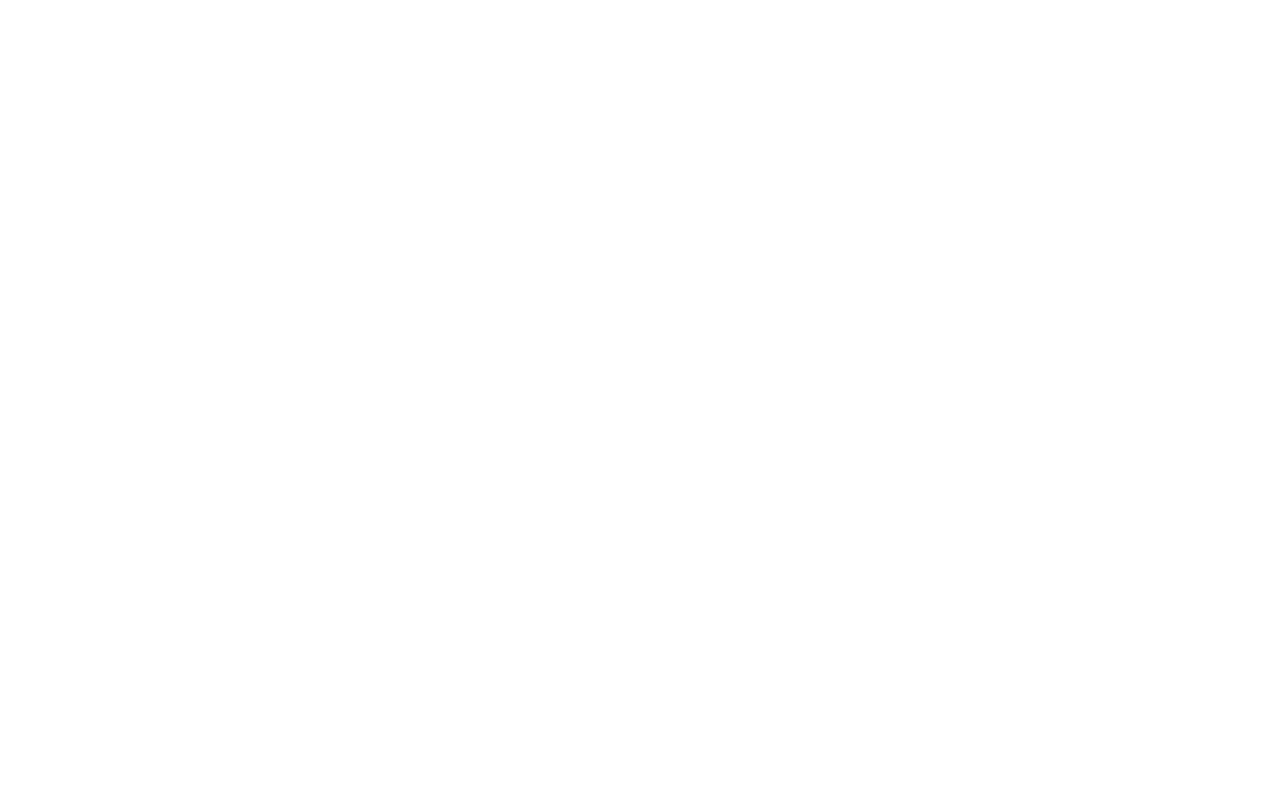
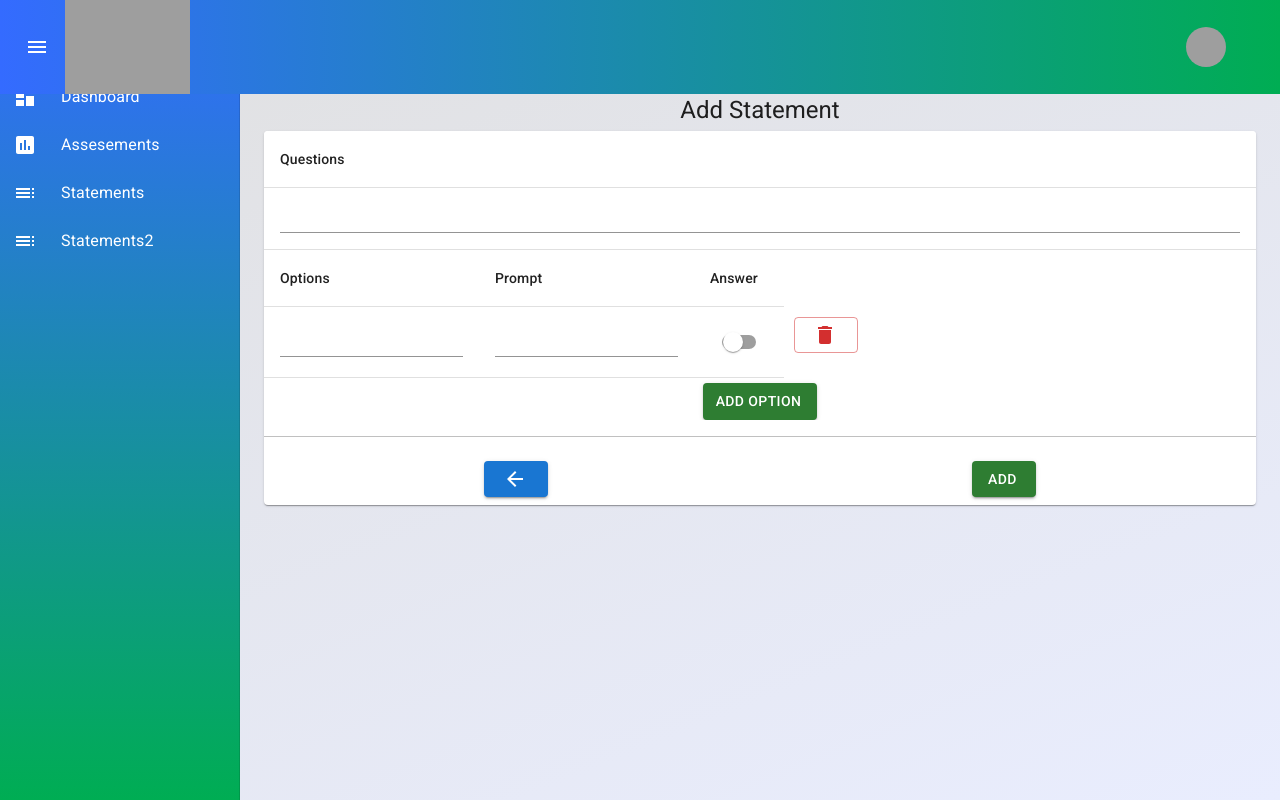
Before and after one commit to shailesh-22/spif, a React (Create React App) app: page /addData in a window 1280 px wide. Before the commit this address had no page. Built offline with nearby package versions, Linux system fonts and the light colour scheme; sample sign-in values are in the browser's storage; grey boxes are pictures that could not be loaded; a web font is replaced by a local one.

Commit message:
add slide component updated

```diff
--- a/src/App.js
+++ b/src/App.js
@@ -20,6 +20,8 @@
 import Sample from './components/pages/Settings/Sample';
 import Register2 from './components/Registration/Register2';
 import UpdateData from './components/pages/Settings/UpdateData';
+import AddData from './components/pages/Settings/AddData';
+import Add from './components/pages/Settings/Add';
 
 function App() {
 
@@ -39,6 +41,7 @@
         <Route path="/navbar" exact element={<Protected  ><Navbar/></Protected> }></Route>
         <Route path="/dashboard" element={<Protected  > <Dashboard /> </Protected>} />
         <Route path="/register2" element={<Protected> <Register2 /> </Protected>} />
+        <Route path="/addData" element={<Protected> <AddData /> </Protected>} />
         <Route path="/register" element={<Protected> <Register /> </Protected>} />
         <Route path="/terms_conditions" element={<Protected>  <TermsConditions/> </Protected>} />
         <Route path="/assessment-test" element={<Protected> <AssessmentTest/> </Protected>} />
@@ -47,6 +50,8 @@
         <Route path="/admin-statement" element={<Protected> <AdminStatement/> </Protected>} />
         <Route path="/edit-data/:sStatementID" element={<Protected> <EditData/> </Protected> } />
         <Route path="/updatedata/:sStatementID" element={<Protected> <UpdateData/> </Protected> } />
+        <Route path='/add' element={ <Add/> } />
+
       </Routes>
       </BrowserRouter>
     </div>
--- /dev/null
+++ b/src/components/pages/Settings/Add.jsx
@@ -0,0 +1,50 @@
+import React, { useState } from 'react';
+import { Button, TextField } from "@mui/material";
+
+function Add() {
+  const [inputs, setInputs] = useState(['']);
+
+  const handleAddInput = () => {
+    setInputs([...inputs, '']);
+  };
+
+  const handleRemoveInput = (index) => {
+    const newInputs = [...inputs];
+    newInputs.splice(index, 1);
+    setInputs(newInputs);
+  };
+
+  const handleInputChange = (event, index) => {
+    const newInputs = [...inputs];
+    newInputs[index] = event.target.value;
+    setInputs(newInputs);
+  };
+
+  return (
+    <div>
+      {inputs.map((input, index) => (
+        <div key={index}>
+          <TextField
+            value={input}
+            onChange={(event) => handleInputChange(event, index)}
+            variant="outlined"
+            margin="normal"
+            label={`Input ${index + 1}`}
+          />
+          <Button
+            variant="contained"
+            color="secondary"
+            onClick={() => handleRemoveInput(index)}
+          >
+            Remove Input
+          </Button>
+        </div>
+      ))}
+      <Button variant="contained" color="primary" onClick={handleAddInput}>
+        Add Input
+      </Button>
+    </div>
+  );
+}
+
+export default Add;
--- a/src/components/pages/Settings/AddData.jsx
+++ b/src/components/pages/Settings/AddData.jsx
@@ -1,6 +1,5 @@
 import React, { useState } from 'react'
-import { Box, Paper, Switch, Button, IconButton, Typography } from "@mui/material";
-import CloseIcon from '@mui/icons-material/Close';
+import { Box, Paper, Switch, Button, Typography } from "@mui/material";
 import Table from "@mui/material/Table";
 import TableBody from "@mui/material/TableBody";
 import TableCell from "@mui/material/TableCell";
@@ -8,9 +7,14 @@
 import TableHead from "@mui/material/TableHead";
 import TextField from '@mui/material/TextField';
 import TableRow from "@mui/material/TableRow";
-import { addUser, getUser } from '../../../service/api';
-import { useNavigate } from 'react-router-dom';
+import { addUser } from '../../../service/api';
+import { Link } from 'react-router-dom';
 import Swal from 'sweetalert2';
+import Navbar from "../../Menubar/Navbar";
+import Sidenav from "../../Menubar/Sidenav";
+import ArrowBackIcon from '@mui/icons-material/ArrowBack';
+import DeleteIcon from '@mui/icons-material/Delete';
+
 
 const initialValues = {
   sDescription: '',
@@ -24,11 +28,20 @@
   ]
 }
 
-export default function AddData({ CloseEvent }) {
-
-  const navigate = useNavigate();
+export default function AddData() {
 
   const [user, setUser] = useState(initialValues);
+  const [inputs, setInputs] = useState(['']);
+
+  const handleAddInput = () => {
+    setInputs([...inputs, '']);
+  };
+
+  const handleRemoveInput = (index) => {
+    const newInputs = [...inputs];
+    newInputs.splice(index, 1);
+    setInputs(newInputs);
+  };
 
   const onValueChange = (e) => {
     setUser({ ...user, [e.target.name]: e.target.value })
@@ -39,67 +52,44 @@
 
   const addUserDetails = async () => {
     await addUser(user)
-    CloseEvent()
+
     Swal.fire("Added!", "Statement has been added.", "success")
     window.location.reload();
+
   };
 
 
   return (
-    <>
-      <Box />
+
+    <div className="bgcolor">
+    <Navbar />
+    <Box height={70} />
+    <Box sx={{ display: "flex" }}>
+      <Sidenav />
+
+      <Box component="main" sx={{ flexGrow: 1, p: 3 }}>
+
+      <Box style={{ paddingBottom: "5px" }}>
               <Typography variant='h5' align="center" >
                 Add Statement
               </Typography>
-      <IconButton
-        style={{ position: "absolute", top: "0", right: "0" }}
-        onClick={CloseEvent}
-      >
-        <CloseIcon />
-      </IconButton>
-
-      <Paper sx={{ width: "100%", overflow: "hidden", width: "1300px" }}>
-        <TableContainer >
+      </Box>
 
 
-          <Table stickyHeader aria-label="sticky table">
-
-            <TableHead>
-              <TableRow>
-                <TableCell align="left">Questions</TableCell>
-              </TableRow>
-            </TableHead>
-
-            <TableBody>
-              <TableRow
-                hover
-                role="checkbox"
-                tabIndex={-1}
-              >
-                <TableCell align="left">  <TextField fullWidth onChange={(e) => onValueChange(e)} name='sDescription' id='outlined basic' variant='standard' size='small' sx={{ minWidth: 'auto' }} />  </TableCell>
-
-              </TableRow>
-
-            </TableBody>
-
-          </Table>
-
-
+      <Paper sx={{ width: "100%", overflow: "hidden" }}>
+              <TableContainer >
                 <Table stickyHeader aria-label="sticky table">
                   <TableHead>
+                    {/* <TableHead style={{display:'flex', alignItems:'center'}}>Update Statement</TableHead> */}
+
                     <TableRow>
 
                       {/* <TableCell align="left">Q.No</TableCell> */}
-
-                <TableCell align="left"> Options</TableCell>
-                <TableCell align="left"> Prompt</TableCell>
-                <TableCell align="left">Answer </TableCell>
-
+                      <TableCell align="left">Questions</TableCell>
 
                     </TableRow>
                   </TableHead>
                   <TableBody>
-
 
                     <TableRow
                       hover
@@ -107,33 +97,78 @@
                       tabIndex={-1}
 
                     >
-                <TableCell align="left">  <TextField onChange={(e) => onValueChange(e)} name='text' id='outlined basic' variant='standard' size='small' sx={{ minWidth: 'auto' }} />  </TableCell>
-                <TableCell align="left">  <TextField onChange={(e) => onValueChange(e)} name='isPrompt' id='outlined basic' variant='standard' size='small' sx={{ minWidth: 'auto' }} />    </TableCell>
-                <TableCell align="left">   <Switch onChange={(e) => onValueChange(e)} name="isAnswer" />   </TableCell>
 
-                <TableCell align="left">
+                      <TableCell align="left">  <TextField fullWidth onChange={(e) => onValueChange(e)} name='sDescription' id='outlined basic' variant='standard' size='small'  sx={{ minWidth: 'auto' }} />  </TableCell>
 
-                </TableCell>
 
                     </TableRow>
 
-              {/* <Link to="/Data-table">  <Button variant="contained" align="center"  ><ArrowBackIcon /> </Button></Link> */}
+                    <TableHead >
 
+                      <TableCell align="left" > Options</TableCell>
+                      <TableCell align="left"> Prompt</TableCell>
+                      <TableCell align="left"> Answer</TableCell>
+
+                    </TableHead>
+
+                          <TableBody fullWidth>
+                          {inputs.map((input, index) => (
+                            <TableRow
+                              hover
+                              role="checkbox"
+                              tabIndex={-1}
+
+                            >
+
+                              <TableCell align="center" >
+                                <TextField fullWidth  name='text' id='outlined basic'
+
+                                  variant='standard' size='small' sx={{ minWidth: 'auto' }} />
+                              </TableCell>
+
+
+                              <TableCell align="center" >  <TextField  name='isPrompt' fullWidth id='outlined basic' variant='standard' size='small'  sx={{ minWidth: 'auto' }} /> </TableCell>
+
+                              <TableCell align="center">  <Switch  name="isAnswer" fullWidth  /> </TableCell>
+
+                             <Box style={{ padding: '10px'}}>
+                              <Button
+                               variant="outlined"
+                               color='error'
+                               onClick={() => handleRemoveInput(index)}
+                             >
+                              <DeleteIcon/>
+                             </Button></Box>
+                            </TableRow>
+
+
+
+                            ))}
+
+
+                  </TableBody>
+                  <Box style={{ display:'flex', justifyContent:"center", marginTop:'5px' }}> <Button style={{ alignContent:'right' }} variant="contained" color="success" onClick={handleAddInput}>Add option </Button>
+                           </Box>
                           </TableBody>
 
 
                 </Table>
               </TableContainer>
+              <hr />
+              <Box padding={1} style={{ display: "flex", justifyContent: "space-around" }}>
+                <Link to="/Data-table">  <Button variant="contained" align="center" ><ArrowBackIcon /> </Button></Link>
+
+                <Button variant="contained" color="success" onClick={() => { addUserDetails() }} >Add</Button>
+              </Box>
+
 
             </Paper>
 
-      <Button
-        style={{ marginLeft: "620px", marginTop: "20px" }}
-        variant="contained" color="success"
-        onClick={() => { addUserDetails() }}
-      >
-        ADD
-      </Button>
-    </>
+
+      </Box>
+
+</Box>
+</div>
+
   );
 }
--- a/src/components/pages/Settings/DataTableTest.jsx
+++ b/src/components/pages/Settings/DataTableTest.jsx
@@ -44,7 +44,9 @@
   const [rowdata, setRowdata] = useState([]);
   const [rowsPerPage, setRowsPerPage] = useState(10);
   const [open, setOpen] = useState(false);
-  const handleOpen = () => setOpen(true);
+
+  // const handleOpen = () => setOpen(true);
+
   const handleClose = () => setOpen(false);
 
   useEffect(() => {
@@ -129,6 +131,7 @@
 
 const navigate = useNavigate();
 
+
   return (
 
     <>
@@ -173,8 +176,10 @@
                       <TextField {...params} label="Statements" />
                     )}
                   />
+
+            {/*   Add slide */  }
                    <Box   m={1} >
-                  <Button variant="contained" onClick={handleOpen}>
+                  <Button variant="contained" onClick={ ()=> navigate('/addData')}>
                   Add Slide
                   </Button>
                   </Box>
--- a/src/components/pages/Settings/UpdateData.jsx
+++ b/src/components/pages/Settings/UpdateData.jsx
@@ -82,7 +82,7 @@
                   <TableHead>
                     {/* <TableHead style={{display:'flex', alignItems:'center'}}>Update Statement</TableHead> */}
 
-                    <TableRow>
+                    <TableRow >
 
                       {/* <TableCell align="left">Q.No</TableCell> */}
                       <TableCell align="left">Questions</TableCell>
```
Also changed, not shown: 11 other files (tests, documents, lock files or other folders). Lines whose indentation alone changed are shown as unchanged.
